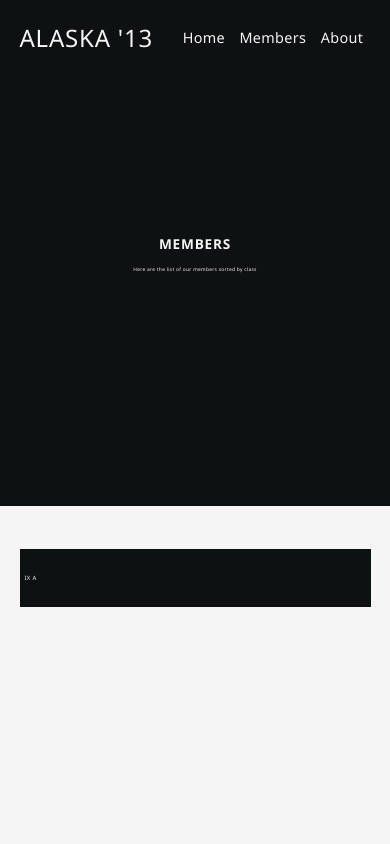
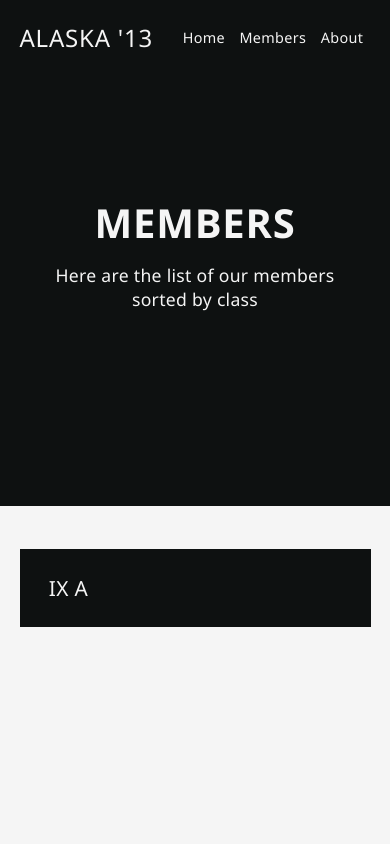
Before and after one commit to MasRoesdi/Alaska13, a Next.js app: page /members in a window 390 px wide. Shown: the top 844 px of the page. Built offline with nearby package versions, Linux system fonts and the light colour scheme.

Commit message:
UI in all pages is now responsive

```diff
--- a/styles/landing.module.css
+++ b/styles/landing.module.css
@@ -87,18 +87,21 @@
 
 /* Achievements */
 
-@media screen and (max-width: 1099px) {
-    .hero h1 {
-        font-size: 2.5rem;
-    }
-
+@media screen and (max-width: 1349px) {
     .hero p {
         font-size: 1.3rem;
+        letter-spacing: 1vw;
     }
 
     .hero span {
         margin-top: 5vh;
         font-size: 1.05rem;
+    }
+}
+
+@media screen and (max-width: 1099px) {
+    .hero h1 {
+        font-size: 2.5rem;
     }
 }
 
--- a/styles/members.module.css
+++ b/styles/members.module.css
@@ -4,6 +4,7 @@
     flex-direction: column;
     justify-content: center;
     align-items: center;
+    text-align: center;
     background-color: var(--soft-black);
 }
 
@@ -37,3 +38,21 @@
     color: whitesmoke;
     background-color: var(--soft-black);
 }
+
+@media screen and (max-width: 1349px) {
+    .hero p {
+        padding: 0 10vw;
+        font-size: 1.1rem;
+    }
+
+    .class h3 {
+        font-size: 1.3rem;
+        padding-left: 7.5vw;
+    }
+}
+
+@media screen and (max-width: 1099px) {
+    .hero h1 {
+        font-size: 2.5rem;
+    }
+}
```
Also changed, not shown: styles/about.module.css (+12 -1 lines).
